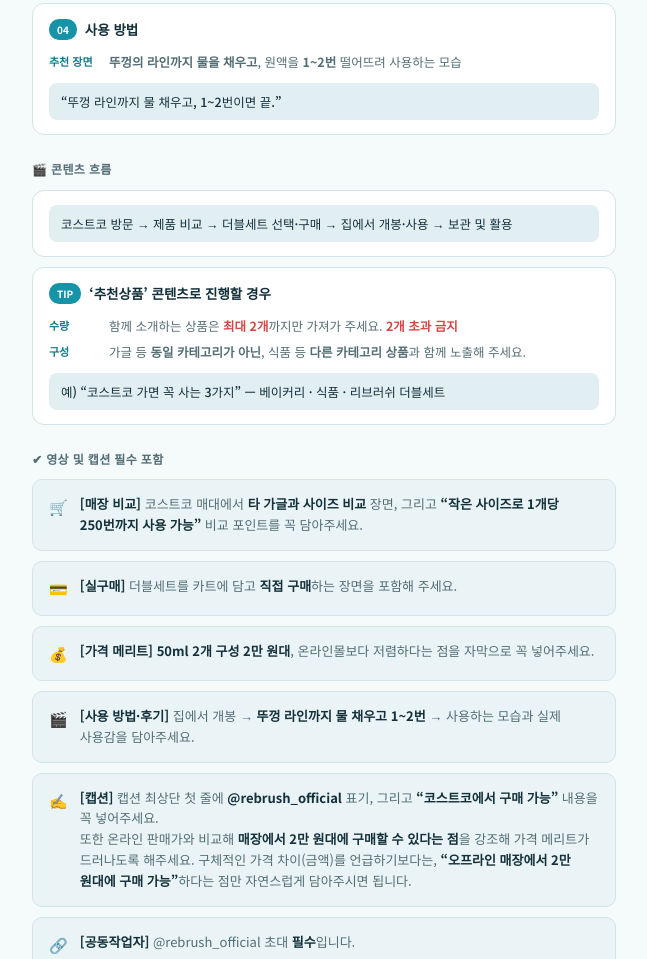
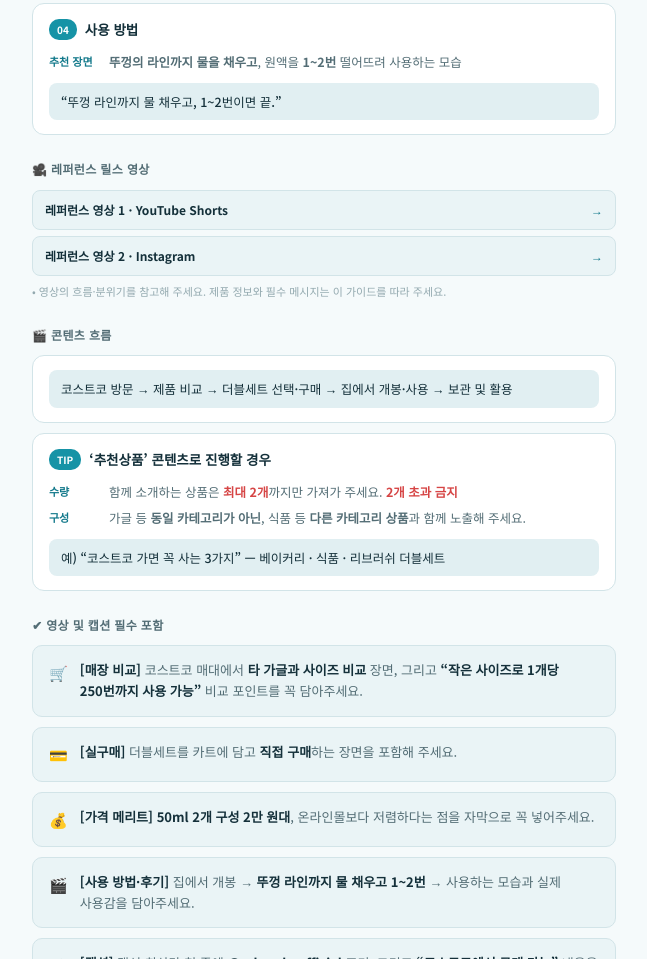
Before and after one commit to hwangyksiriai/rebrush-costco-guideline, a plain HTML site: page a-type.html in a window 1280 px wide. Shown: the part 6042-7001 px from the top of the page, without its empty margins (316-963 px from the left). Drawn offline with Linux system fonts and the light colour scheme.

Commit message:
Add reference reels links to content guide

```diff
--- a/a-type.html
+++ b/a-type.html
@@ -1773,6 +1773,13 @@
     <div class="pt-row"><span class="pt-key">추천 장면</span><span class="pt-val"><strong>뚜껑의 라인까지 물을 채우고</strong>, 원액을 <strong>1~2번</strong> 떨어뜨려 사용하는 모습</span></div>
     <div class="pt-quote">“뚜껑 라인까지 물 채우고, 1~2번이면 끝.”</div>
   </div>
+
+  <div style="font-size:12px;font-weight:700;color:var(--text-mid);margin:24px 0 10px;letter-spacing:0.03em;">&#127909; 레퍼런스 릴스 영상</div>
+  <div style="margin-bottom:6px;">
+    <a href="https://www.youtube.com/shorts/gXBCOSW__dM" target="_blank" rel="noopener" class="concept-ref-link">레퍼런스 영상 1 · YouTube Shorts</a>
+    <a href="https://www.instagram.com/p/DfEUCXwROOQ" target="_blank" rel="noopener" class="concept-ref-link">레퍼런스 영상 2 · Instagram</a>
+  </div>
+  <div class="ref-note">• 영상의 흐름·분위기를 참고해 주세요. 제품 정보와 필수 메시지는 이 가이드를 따라 주세요.</div>
 
   <div style="font-size:12px;font-weight:700;color:var(--text-mid);margin:24px 0 10px;letter-spacing:0.03em;">&#127916; 콘텐츠 흐름</div>
   <div class="pt-card" style="margin-bottom:10px;">
```
Also changed, not shown: b-type.html (+7 -0 lines), c-type.html (+7 -0 lines).
